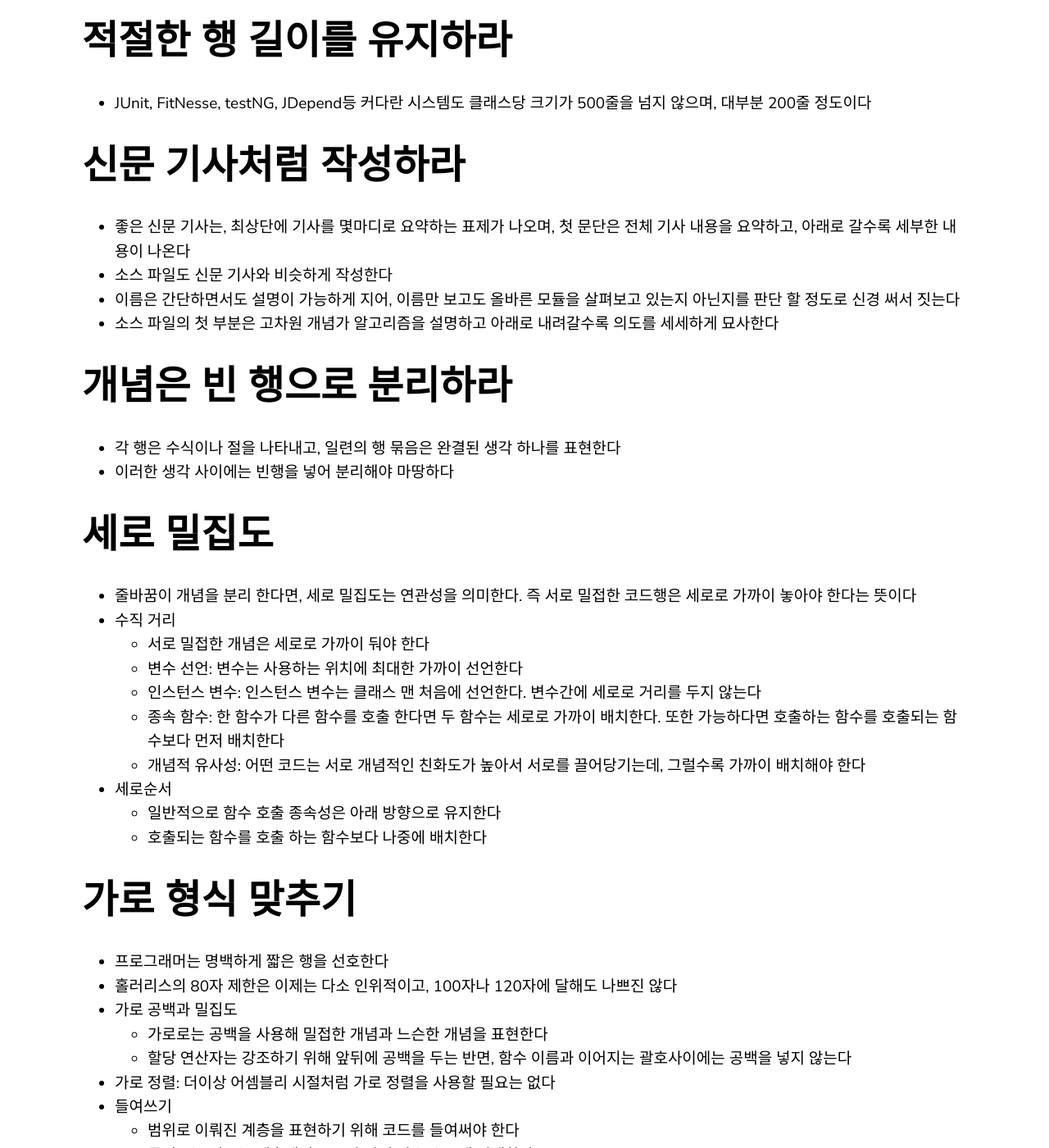
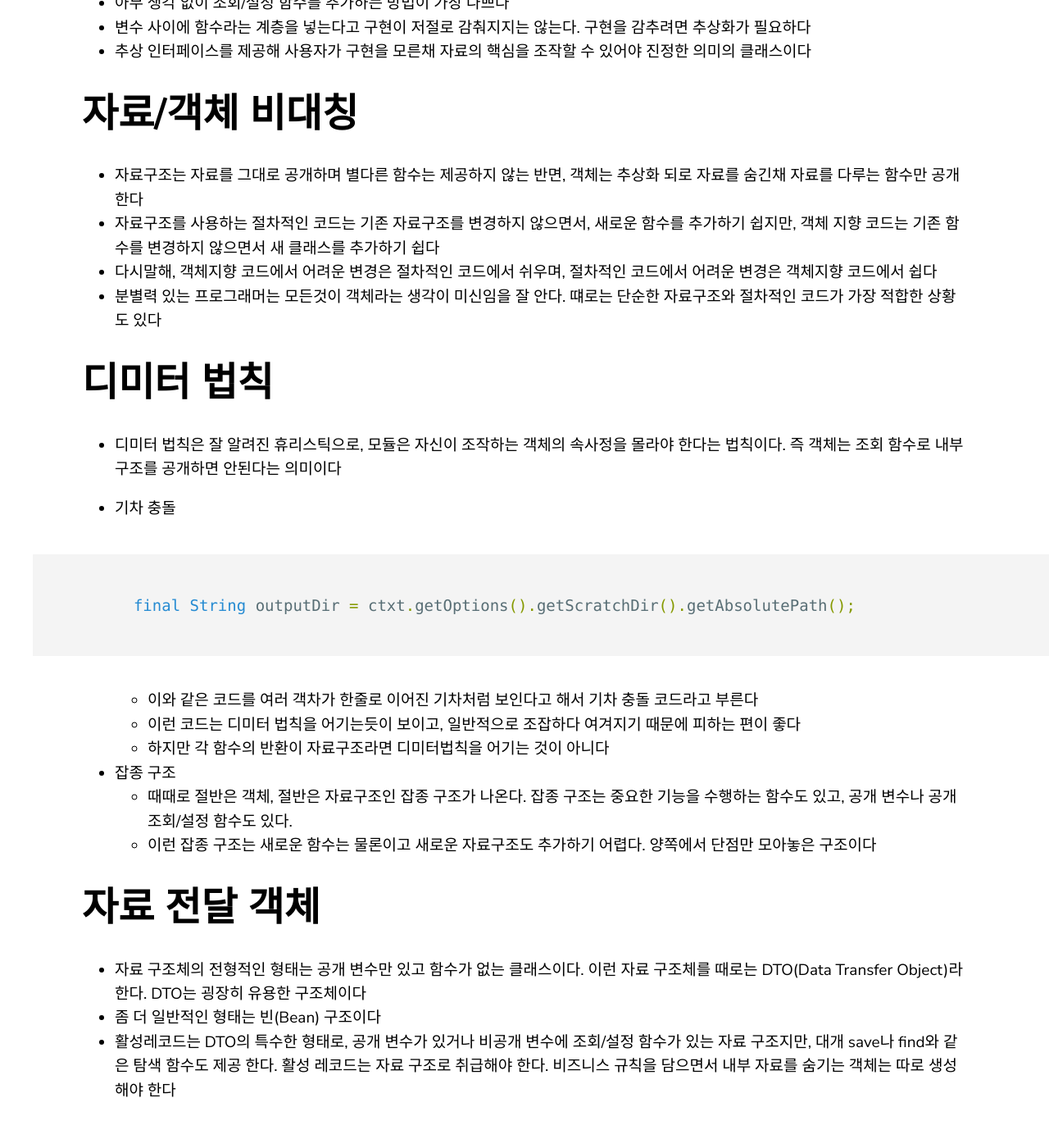
Before and after one commit to yoowonyoung/yoowonyoung.github.io, a Jekyll site: the page built from _posts/2020-12-25-Clean-Code-05.md, in a window 1280 px wide and 1400 px high, scrolled down 640 px. Shown: the whole window at 82% size. Built offline with Jekyll 4.4.1, drawn with Linux system fonts in a browser that asks for light colours; comment, search, counter and statistics services are not loaded; after the commit the page ends 2010 px from its top, so only the background shows below that; some of the changed text lies outside the part shown.

Commit message:
clean code - 05

````diff
--- a/_posts/2020-12-25-Clean-Code-05.md
+++ b/_posts/2020-12-25-Clean-Code-05.md
@@ -2,51 +2,39 @@
 layout: post
 title: "Clean Code 06 : 객체와 자료구조"
 description: Clena Code 6장 - 객체와 자료구조
-date: 2020-12-25 09:46:00 +09:00
+date: 2020-12-25 14:06:00 +09:00
 categories: CleanCode Study
 ---
 
-# 형식을 맞추는 목적
-- 코드 형식은 의사소통의 일환이다. 의사소통은 전문 개발자의 일차적인 의무이다
+# 자료 추상화
+- 개발자는 객체가 포함하는 자료를 표현할 가장 좋은 방법을 심각하게 고민해야 한다
+- 아무 생각 없이 조회/설정 함수를 추가하는 방법이 가장 나쁘다
+- 변수 사이에 함수라는 계층을 넣는다고 구현이 저절로 감춰지지는 않는다. 구현을 감추려면 추상화가 필요하다
+- 추상 인터페이스를 제공해 사용자가 구현을 모른채 자료의 핵심을 조작할 수 있어야 진정한 의미의 클래스이다
 
-# 적절한 행 길이를 유지하라
-- JUnit, FitNesse, testNG, JDepend등 커다란 시스템도 클래스당 크기가 500줄을 넘지 않으며, 대부분 200줄 정도이다
+# 자료/객체 비대칭
+- 자료구조는 자료를 그대로 공개하며 별다른 함수는 제공하지 않는 반면, 객체는 추상화 되로 자료를 숨긴채 자료를 다루는 함수만 공개한다
+- 자료구조를 사용하는 절차적인 코드는 기존 자료구조를 변경하지 않으면서, 새로운 함수를 추가하기 쉽지만, 객체 지향 코드는 기존 함수를 변경하지 않으면서 새 클래스를 추가하기 쉽다
+- 다시말해, 객체지향 코드에서 어려운 변경은 절차적인 코드에서 쉬우며, 절차적인 코드에서 어려운 변경은 객체지향 코드에서 쉽다
+- 분별력 있는 프로그래머는 모든것이 객체라는 생각이 미신임을 잘 안다. 떄로는 단순한 자료구조와 절차적인 코드가 가장 적합한 상황도 있다
 
-# 신문 기사처럼 작성하라
-- 좋은 신문 기사는, 최상단에 기사를 몇마디로 요약하는 표제가 나오며, 첫 문단은 전체 기사 내용을 요약하고, 아래로 갈수록 세부한 내용이 나온다
-- 소스 파일도 신문 기사와 비슷하게 작성한다
-- 이름은 간단하면서도 설명이 가능하게 지어, 이름만 보고도 올바른 모듈을 살펴보고 있는지 아닌지를 판단 할 정도로 신경 써서 짓는다
-- 소스 파일의 첫 부분은 고차원 개념가 알고리즘을 설명하고 아래로 내려갈수록 의도를 세세하게 묘사한다
+# 디미터 법칙
+- 디미터 법칙은 잘 알려진 휴리스틱으로, 모듈은 자신이 조작하는 객체의 속사정을 몰라야 한다는 법칙이다. 즉 객체는 조회 함수로 내부 구조를 공개하면 안된다는 의미이다
+- 기차 충돌
 
-# 개념은 빈 행으로 분리하라
-- 각 행은 수식이나 절을 나타내고, 일련의 행 묶음은 완결된 생각 하나를 표현한다
-- 이러한 생각 사이에는 빈행을 넣어 분리해야 마땅하다
+    ```java
+    final String outputDir = ctxt.getOptions().getScratchDir().getAbsolutePath();
+    ```
 
-# 세로 밀집도
-- 줄바꿈이 개념을 분리 한다면, 세로 밀집도는 연관성을 의미한다. 즉 서로 밀접한 코드행은 세로로 가까이 놓아야 한다는 뜻이다
-- 수직 거리
-    * 서로 밀접한 개념은 세로로 가까이 둬야 한다
-    * 변수 선언: 변수는 사용하는 위치에 최대한 가까이 선언한다
-    * 인스턴스 변수: 인스턴스 변수는 클래스 맨 처음에 선언한다. 변수간에 세로로 거리를 두지 않는다
-    * 종속 함수: 한 함수가 다른 함수를 호출 한다면 두 함수는 세로로 가까이 배치한다. 또한 가능하다면 호출하는 함수를 호출되는 함수보다 먼저 배치한다
-    * 개념적 유사성: 어떤 코드는 서로 개념적인 친화도가 높아서 서로를 끌어당기는데, 그럴수록 가까이 배치해야 한다
+    * 이와 같은 코드를 여러 객차가 한줄로 이어진 기차처럼 보인다고 해서 기차 충돌 코드라고 부른다
+    * 이런 코드는 디미터 법칙을 어기는듯이 보이고, 일반적으로 조잡하다 여겨지기 때문에 피하는 편이 좋다
+    * 하지만 각 함수의 반환이 자료구조라면 디미터법칙을 어기는 것이 아니다
 
-- 세로순서
-    * 일반적으로 함수 호출 종속성은 아래 방향으로 유지한다
-    * 호출되는 함수를 호출 하는 함수보다 나중에 배치한다
+- 잡종 구조
+    * 때때로 절반은 객체, 절반은 자료구조인 잡종 구조가 나온다. 잡종 구조는 중요한 기능을 수행하는 함수도 있고, 공개 변수나 공개 조회/설정 함수도 있다.
+    * 이런 잡종 구조는 새로운 함수는 물론이고 새로운 자료구조도 추가하기 어렵다. 양쪽에서 단점만 모아놓은 구조이다
 
-# 가로 형식 맞추기
-- 프로그래머는 명백하게 짧은 행을 선호한다
-- 홀러리스의 80자 제한은 이제는 다소 인위적이고, 100자나 120자에 달해도 나쁘진 않다
-- 가로 공백과 밀집도
-    * 가로로는 공백을 사용해 밀접한 개념과 느슨한 개념을 표현한다
-    * 할당 연산자는 강조하기 위해 앞뒤에 공백을 두는 반면, 함수 이름과 이어지는 괄호사이에는 공백을 넣지 않는다
-
-- 가로 정렬: 더이상 어셈블리 시절처럼 가로 정렬을 사용할 필요는 없다
-- 들여쓰기
-    * 범위로 이뤄진 계층을 표현하기 위해 코드를 들여써야 한다
-    * 들여쓰는 정도는 계층에서 코드가 자리 잡은 수준에 비례한다
-    * 들여쓰기 무시하기: 떄로는 간단한 if문, while문 등에서 들여쓰기 규칙을 무시하고픈 유혹이 생기지만, 유혹에 넘어가면안된다
-
-# 팀 규칙
-- 팀은 한가지 규칙에 합의 해아하고, 모든 팀원은 그 규칙을 따라야 한다
+# 자료 전달 객체
+- 자료 구조체의 전형적인 형태는 공개 변수만 있고 함수가 없는 클래스이다. 이런 자료 구조체를 때로는 DTO(Data Transfer Object)라 한다. DTO는 굉장히 유용한 구조체이다
+- 좀 더 일반적인 형태는 빈(Bean) 구조이다
+- 활성레코드는 DTO의 특수한 형태로, 공개 변수가 있거나 비공개 변수에 조회/설정 함수가 있는 자료 구조지만, 대개 save나 find와 같은 탐색 함수도 제공 한다. 활성 레코드는 자료 구조로 취급해야 한다. 비즈니스 규칙을 담으면서 내부 자료를 숨기는 객체는 따로 생성해야 한다
````
Also changed, not shown: _posts/2020-12-11-Clean-Code.md (+1 -0 lines), _posts/2020-12-25-Interview-06.md (+2 -1 lines).
